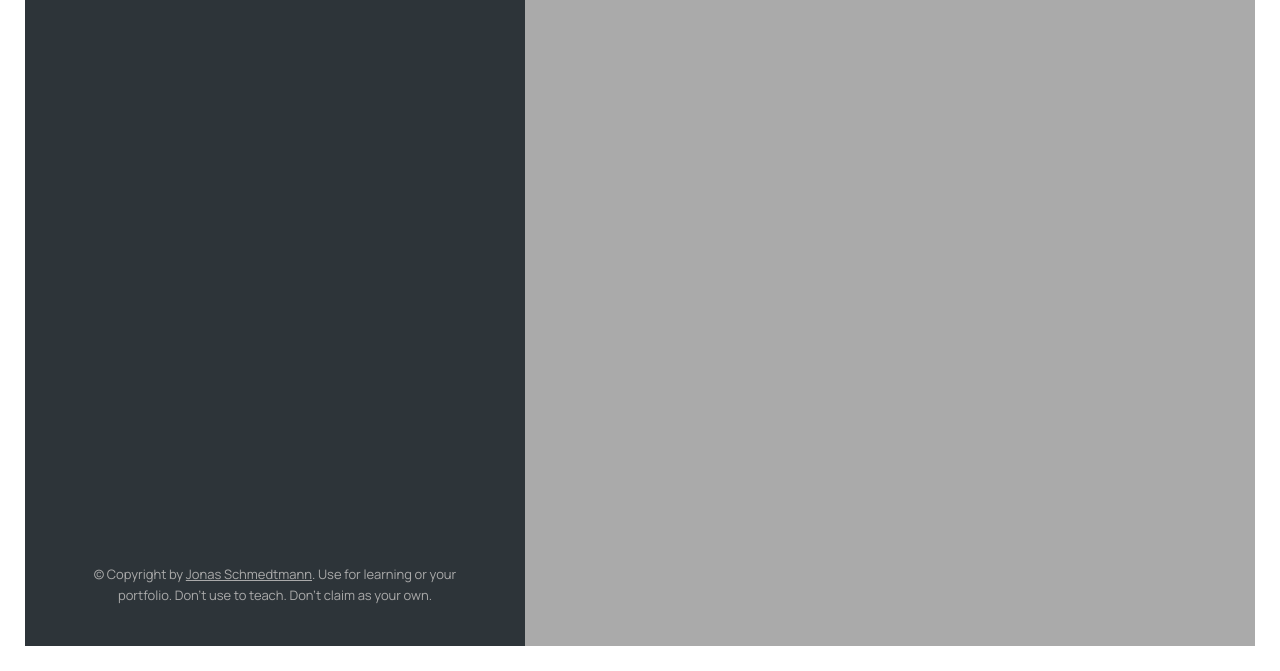
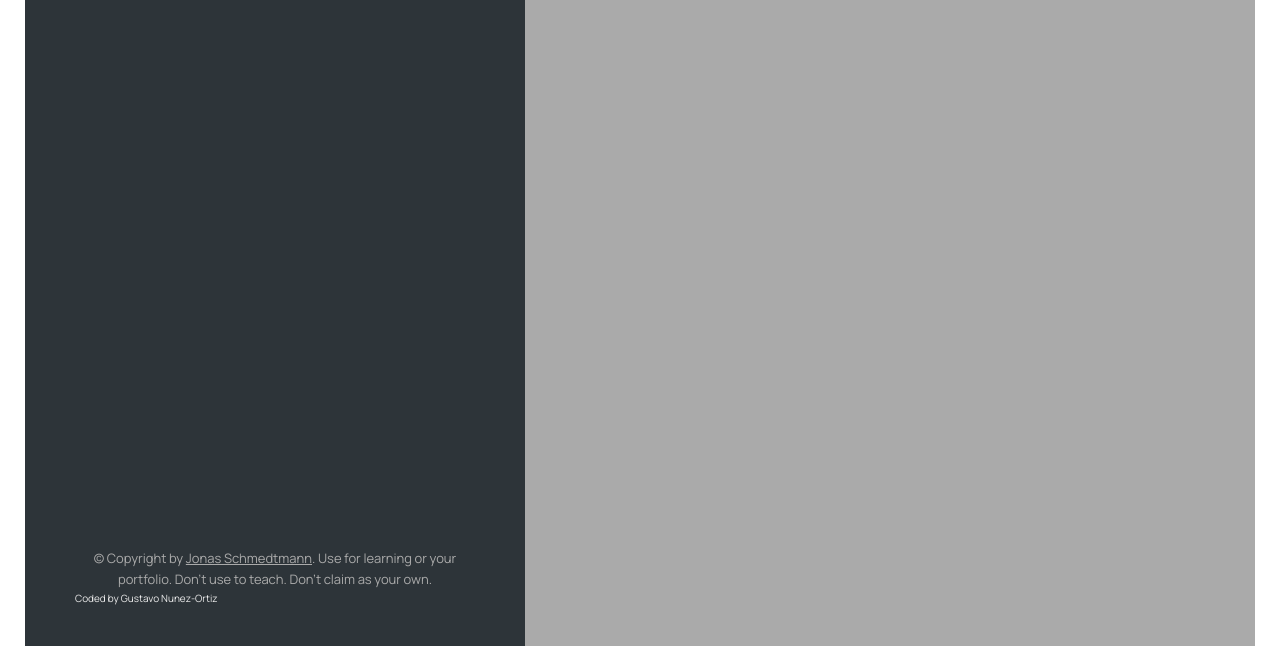
Before and after one commit to tavonunez260/JS_Mapty, a plain HTML site: page index.html in a window 1280 px wide. Shown: the part 129-800 px from the top of the page. Drawn offline with nearby package versions, Linux system fonts and the light colour scheme.

Commit message:
Mapty project

```diff
--- a/index.html
+++ b/index.html
@@ -62,6 +62,7 @@
       learning or your portfolio. Don't use to teach. Don't claim
       as your own.
     </p>
+    <p>Coded by Gustavo Nunez-Ortiz</p>
   </div>
 
   <div id="map"></div>
```
